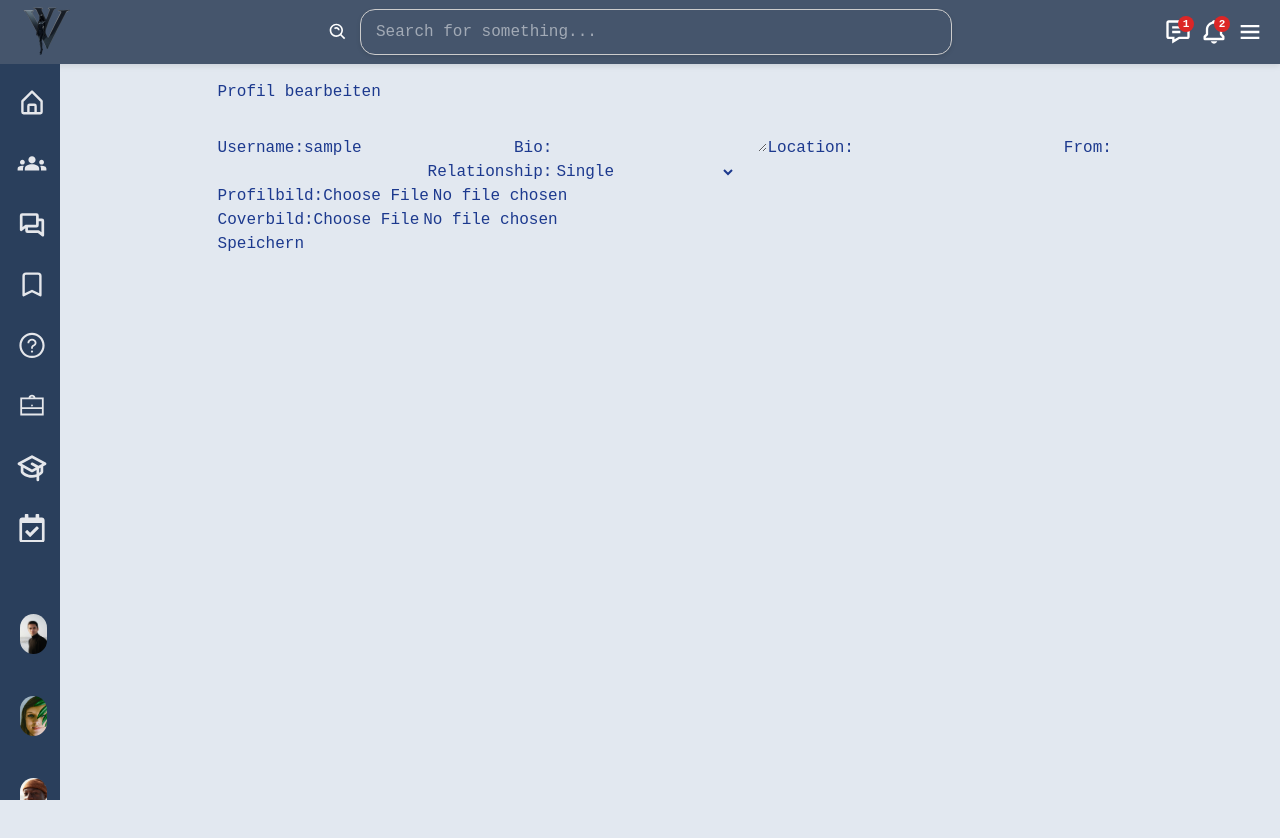
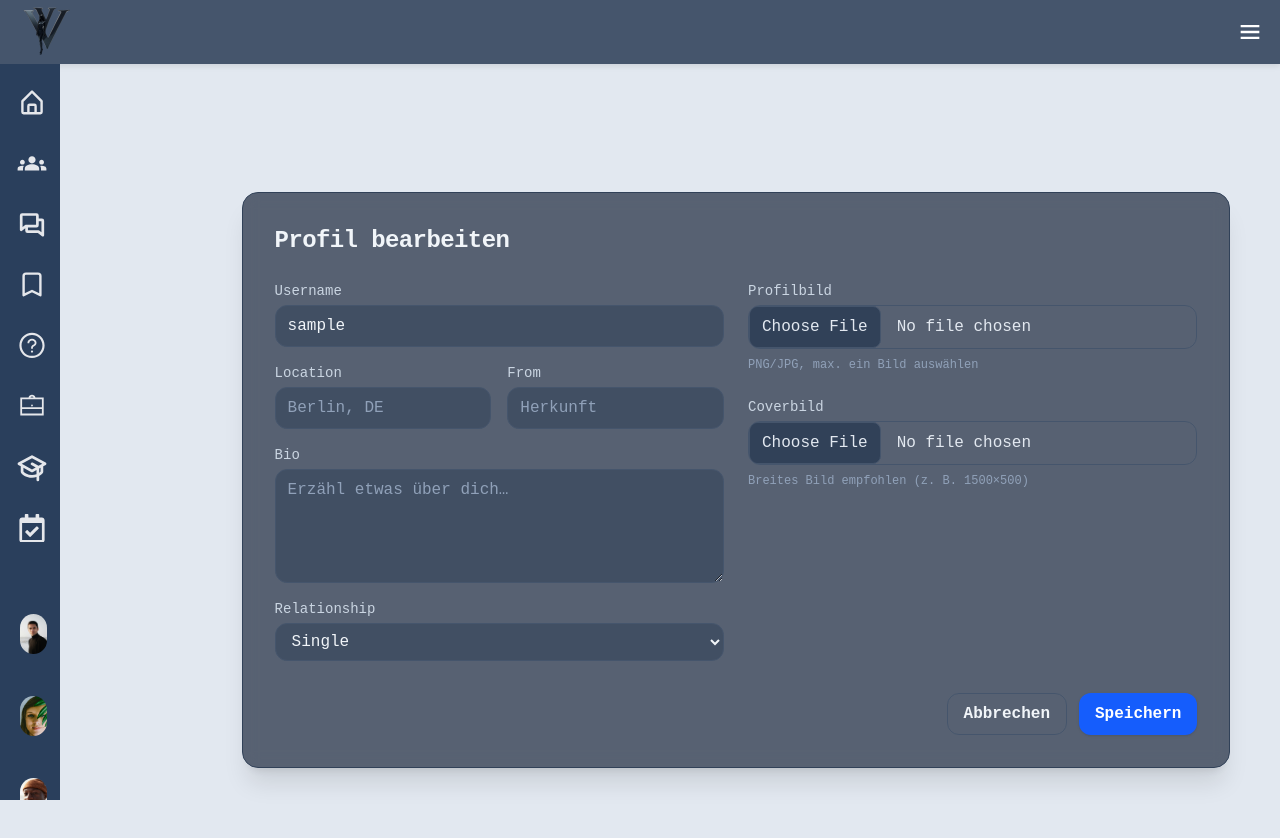
Before and after one commit to AndiBruehl/SocialMediaWebsite, a React (Vite) app in the folder client/: page /profile/1/edit in a window 1280 px wide. Shown: the top 838 px of the page. Before the commit the page ends 800 px from the top, so only its background shows below. Built offline with nearby package versions, Linux system fonts and the light colour scheme; sample sign-in values are in the browser's storage; a web font is replaced by a local one.

Commit message:
feat: add react-toastify for notifications; update profile edit form and styles; extend relationship options in user model

```diff
--- a/client/package.json
+++ b/client/package.json
@@ -17,7 +17,8 @@
     "react": "^19.1.0",
     "react-dom": "^19.1.0",
     "react-icons": "^5.5.0",
-    "react-router-dom": "^7.6.3"
+    "react-router-dom": "^7.6.3",
+    "react-toastify": "^11.0.5"
   },
   "devDependencies": {
     "@eslint/js": "^9.29.0",
--- a/client/src/App.jsx
+++ b/client/src/App.jsx
@@ -4,21 +4,20 @@ import { AuthContext } from "./context/AuthContext";
 import Pages from "./pages";
 import MainLayout from "./layout/MainLayout";
 import ProtectedRoute from "./ProtectedRoute";
+import { ToastContainer } from "react-toastify";
+import "react-toastify/dist/ReactToastify.css";
 
 function App() {
-  const { isFetching } = useContext(AuthContext); // Benutzer und Ladezustand aus dem AuthContext holen
+  const { isFetching } = useContext(AuthContext);
 
-  if (isFetching) {
-    return <div>Loading...</div>; // Ladeanzeige, wenn die Authentifizierung noch läuft
-  }
+  if (isFetching) return <div>Loading...</div>;
 
   return (
+    <>
       <Routes>
-      {/* Login/Registrierung ohne Layout */}
         <Route path="/signin" element={<Pages.SignIn />} />
         <Route path="/signup" element={<Pages.SignUp />} />
 
-      {/* Geschützte Routen */}
         <Route element={<MainLayout />}>
           <Route
             path="/"
@@ -46,9 +45,21 @@ function App() {
           />
         </Route>
 
-      {/* Optional: Fallback-Route */}
         <Route path="*" element={<Pages.NotFound />} />
       </Routes>
+
+      <ToastContainer
+        position="top-right"
+        autoClose={2500}
+        hideProgressBar={false}
+        newestOnTop
+        closeOnClick
+        pauseOnFocusLoss
+        draggable
+        pauseOnHover
+        theme="dark"
+      />
+    </>
   );
 }
 
--- a/client/src/components/Navbar/Navbar.jsx
+++ b/client/src/components/Navbar/Navbar.jsx
@@ -33,14 +33,14 @@ const Navbar = () => {
           <Logo />
         </div>
 
-        <div className="navbar-center">
+        {/* <div className="navbar-center">
           <SearchBar
             onSearch={(value) => console.log("Search triggered:", value)}
           />
-        </div>
+        </div> */}
 
         <div className="navbar-right gap-2">
-          <div className="relative">
+          {/* <div className="relative">
             <Link to="/messages">
               <BiMessageDetail className="icon-size" />
               <span className="notification-badge">1</span>
@@ -51,7 +51,7 @@ const Navbar = () => {
               <BiBell className="icon-size" />
               <span className="notification-badge">2</span>
             </Link>
-          </div>
+          </div> */}
           {isOpen ? (
             <BiX
               className="menu-icon icon-size"
--- a/client/src/components/RightPanel/RightPanel.jsx
+++ b/client/src/components/RightPanel/RightPanel.jsx
@@ -51,7 +51,7 @@ export const RightPanelProfile = ({ user }) => {
     1: "Single",
     2: "In a relationship",
     3: "Married",
-    4: "No comment",
+    4: "It's complicated",
   };
 
   return (
--- a/client/src/pages/ProfileEdit/ProfileEdit.css
+++ b/client/src/pages/ProfileEdit/ProfileEdit.css
@@ -1,44 +1,120 @@
-.profile-edit {
-  max-width: 500px;
-  margin: 0 auto;
-  padding: 2rem;
-  background-color: #fff;
-  border-radius: 12px;
-  box-shadow: 0 0 10px rgba(0, 0, 0, 0.1);
+.edit-profile-page {
+  display: grid;
+  place-items: center;
+  padding: 24px;
 }
 
-.profile-edit h2 {
-  text-align: center;
-  margin-bottom: 1.5rem;
+.card {
+  width: min(100%, 980px);
+  background: #111827;
+  color: #e5e7eb;
+  border: 1px solid #1f2937;
+  border-radius: 14px;
+  padding: 22px;
+  box-shadow: 0 10px 24px rgba(0, 0, 0, 0.25);
 }
 
-.profile-edit label {
-  display: block;
-  margin-top: 1rem;
+.title {
+  margin: 0 0 18px 0;
+  font-size: 1.4rem;
+  font-weight: 600;
 }
 
-.profile-edit input,
-.profile-edit textarea {
-  width: 100%;
-  padding: 0.5rem;
-  margin-top: 0.3rem;
-  border: 1px solid #ccc;
-  border-radius: 6px;
+.form-grid {
+  display: grid;
+  gap: 20px;
+  grid-template-columns: 1fr 1fr;
 }
 
-.profile-edit button {
-  margin-top: 1.5rem;
-  padding: 0.7rem;
-  width: 100%;
-  background-color: #1e90ff;
-  color: white;
-  border: none;
-  border-radius: 8px;
-  cursor: pointer;
+.form-section {
+  display: grid;
+  gap: 12px;
 }
 
-.message {
-  margin-top: 1rem;
-  text-align: center;
-  font-weight: bold;
+label {
+  font-size: 0.92rem;
+  color: #9ca3af;
 }
+
+input,
+textarea,
+select {
+  width: 100%;
+  border: 1px solid #374151;
+  background: #0b1220;
+  color: #e5e7eb;
+  border-radius: 10px;
+  padding: 10px 12px;
+  outline: none;
+}
+
+input:focus,
+textarea:focus,
+select:focus {
+  border-color: #2563eb;
+}
+
+.row-2 {
+  display: grid;
+  gap: 12px;
+  grid-template-columns: 1fr 1fr;
+}
+
+.image-field .image-picker {
+  border: 1px dashed #374151;
+  border-radius: 12px;
+  padding: 12px;
+  background: #0b1220;
+}
+
+.preview {
+  display: grid;
+  gap: 10px;
+  align-items: start;
+}
+
+.preview img {
+  width: 100%;
+  height: auto;
+  border-radius: 12px;
+  border: 1px solid #1f2937;
+}
+
+.hint {
+  font-size: 0.85rem;
+  color: #9ca3af;
+  margin: 6px 0 0;
+}
+
+.actions {
+  grid-column: 1 / -1;
+  display: flex;
+  justify-content: flex-end;
+  gap: 10px;
+  margin-top: 6px;
+}
+
+.btn-primary,
+.btn-secondary {
+  border: 1px solid transparent;
+  border-radius: 10px;
+  padding: 10px 14px;
+  cursor: pointer;
+  font-weight: 600;
+}
+
+.btn-primary {
+  background: #2563eb;
+  color: white;
+}
+
+.btn-primary:disabled {
+  opacity: 0.6;
+  cursor: default;
+}
+
+.btn-secondary {
+  background: transparent;
+  color: #e5e7eb;
+  border-color: #374151;
+}
--- a/client/src/pages/ProfileEdit/ProfileEdit.jsx
+++ b/client/src/pages/ProfileEdit/ProfileEdit.jsx
@@ -1,11 +1,11 @@
 import { useEffect, useState, useRef } from "react";
 import { useParams, useNavigate } from "react-router-dom";
-import axiosInstance from "../../utils/api/axiosInstance"; // ⬅️ oder je nach Pfad
-
-import "./ProfileEdit.css";
+import axiosInstance from "../../utils/api/axiosInstance";
+import { toast } from "react-toastify";
+import "react-toastify/dist/ReactToastify.css";
 
 const EditProfile = () => {
-  const { userId } = useParams(); // userId aus der URL
+  const { userId } = useParams();
   const navigate = useNavigate();
 
   const [formData, setFormData] = useState({
@@ -20,9 +20,10 @@ const EditProfile = () => {
   const [coverPreview, setCoverPreview] = useState(null);
   const [profileFile, setProfileFile] = useState(null);
   const [coverFile, setCoverFile] = useState(null);
+  const [saving, setSaving] = useState(false);
 
-  const profileInputRef = useRef();
-  const coverInputRef = useRef();
+  const profileInputRef = useRef(null);
+  const coverInputRef = useRef(null);
 
   const [localUser] = useState(() => {
     const raw = localStorage.getItem("user");
@@ -34,70 +35,77 @@ const EditProfile = () => {
     }
   });
 
-  console.log("📦 userId from URL:", userId);
-  console.log("🧠 localUser._id from localStorage:", localUser?._id);
-
   const token = localStorage.getItem("token");
-
-  // Beim ersten Mount: Zugriffsprüfung und Daten vorbefüllen
-  // useEffect(() => {
-  //   if (!localUser || localUser._id !== userId) {
-  //     alert("Unberechtigter Zugriff.");
-  //     navigate("/");
-  //     return;
-  //   }
-
-  //   setFormData({
-  //     username: localUser.username || "",
-  //     desc: localUser.desc || "",
-  //     location: localUser.location || "",
-  //     from: localUser.from || "",
-  //     relationship: localUser.relationship || 1,
-  //   });
-  // }, [userId, navigate, localUser]);
 
   useEffect(() => {
     if (!localUser || localUser._id !== userId) {
-      alert("Unberechtigter Zugriff.");
+      toast.error("Unberechtigter Zugriff.");
       navigate("/");
       return;
     }
-
     setFormData({
       username: localUser.username || "",
       desc: localUser.desc || "",
       location: localUser.location || "",
       from: localUser.from || "",
-      relationship: localUser.relationship || 1,
+      relationship: Number(localUser.relationship) || 1,
     });
   }, [userId, navigate, localUser]);
 
+  useEffect(() => {
+    return () => {
+      if (profilePreview) URL.revokeObjectURL(profilePreview);
+      if (coverPreview) URL.revokeObjectURL(coverPreview);
+    };
+  }, [profilePreview, coverPreview]);
+
   const handleChange = (e) => {
-    setFormData({ ...formData, [e.target.name]: e.target.value });
+    const { name, value } = e.target;
+    setFormData((prev) => ({
+      ...prev,
+      [name]: name === "relationship" ? Number(value) : value,
+    }));
   };
 
   const handleProfileChange = (e) => {
-    const file = e.target.files[0];
+    const file = e.target.files?.[0];
+    if (!file) return;
     setProfileFile(file);
     setProfilePreview(URL.createObjectURL(file));
   };
 
   const handleCoverChange = (e) => {
-    const file = e.target.files[0];
+    const file = e.target.files?.[0];
+    if (!file) return;
     setCoverFile(file);
     setCoverPreview(URL.createObjectURL(file));
   };
 
+  const clearProfileImage = () => {
+    setProfileFile(null);
+    if (profilePreview) URL.revokeObjectURL(profilePreview);
+    setProfilePreview(null);
+    if (profileInputRef.current) profileInputRef.current.value = "";
+  };
+
+  const clearCoverImage = () => {
+    setCoverFile(null);
+    if (coverPreview) URL.revokeObjectURL(coverPreview);
+    setCoverPreview(null);
+    if (coverInputRef.current) coverInputRef.current.value = "";
+  };
+
   const handleSubmit = async (e) => {
     e.preventDefault();
+    if (saving) return;
+    setSaving(true);
 
     const data = new FormData();
-    data.append("username", formData.username);
+    data.append("username", formData.username.trim());
     data.append("desc", formData.desc);
     data.append("location", formData.location);
     data.append("from", formData.from);
-    data.append("relationship", formData.relationship);
-
+    data.append("relationship", String(formData.relationship));
     if (profileFile) data.append("profilePicture", profileFile);
     if (coverFile) data.append("coverPicture", coverFile);
 
@@ -108,85 +116,193 @@ const EditProfile = () => {
           "Content-Type": "multipart/form-data",
         },
       });
-
-      alert("Profil aktualisiert.");
-      localStorage.setItem("user", JSON.stringify(res.data.user));
+      toast.success("Profil aktualisiert.");
+      localStorage.setItem("user", JSON.stringify(res.data.user || res.data));
       navigate(`/profile/${userId}`);
     } catch (err) {
       console.error(
         "❌ Fehler beim Update:",
         err?.response?.data || err.message
       );
-      alert(
+      toast.error(
         `Update fehlgeschlagen: ${err?.response?.data?.message || err.message}`
       );
+    } finally {
+      setSaving(false);
     }
   };
 
   return (
-    <div className="edit-profile-page">
-      <h2>Profil bearbeiten</h2>
-      <form onSubmit={handleSubmit} encType="multipart/form-data">
-        <label>Username:</label>
+    <div className="min-h-screen bg-slate-200 text-slate-100 flex items-center justify-center p-6">
+      <div className="w-full max-w-5xl bg-slate-800/70 backdrop-blur border border-slate-700 rounded-2xl shadow-xl p-6 md:p-8">
+        <h2 className="text-2xl font-bold tracking-tight mb-6">
+          Profil bearbeiten
+        </h2>
+
+        <form
+          onSubmit={handleSubmit}
+          encType="multipart/form-data"
+          className="grid grid-cols-1 md:grid-cols-2 gap-6"
+        >
+          {/* Left column — text fields */}
+          <div className="space-y-4">
+            <div>
+              <label className="block text-sm text-slate-300 mb-1">
+                Username
+              </label>
               <input
                 name="username"
                 value={formData.username}
                 onChange={handleChange}
                 required
+                placeholder="Dein Benutzername"
+                className="block w-full rounded-xl border border-slate-600 bg-slate-700/60 text-slate-100 placeholder-slate-400 px-3 py-2 outline-none focus:ring-2 focus:ring-blue-500 focus:border-blue-500"
               />
+            </div>
 
-        <label>Bio:</label>
-        <textarea name="desc" value={formData.desc} onChange={handleChange} />
-
-        <label>Location:</label>
+            <div className="grid grid-cols-1 sm:grid-cols-2 gap-4">
+              <div>
+                <label className="block text-sm text-slate-300 mb-1">
+                  Location
+                </label>
                 <input
                   name="location"
                   value={formData.location}
                   onChange={handleChange}
+                  placeholder="Berlin, DE"
+                  className="block w-full rounded-xl border border-slate-600 bg-slate-700/60 text-slate-100 placeholder-slate-400 px-3 py-2 outline-none focus:ring-2 focus:ring-blue-500 focus:border-blue-500"
                 />
+              </div>
+              <div>
+                <label className="block text-sm text-slate-300 mb-1">
+                  From
+                </label>
+                <input
+                  name="from"
+                  value={formData.from}
+                  onChange={handleChange}
+                  placeholder="Herkunft"
+                  className="block w-full rounded-xl border border-slate-600 bg-slate-700/60 text-slate-100 placeholder-slate-400 px-3 py-2 outline-none focus:ring-2 focus:ring-blue-500 focus:border-blue-500"
+                />
+              </div>
+            </div>
 
-        <label>From:</label>
-        <input name="from" value={formData.from} onChange={handleChange} />
+            <div>
+              <label className="block text-sm text-slate-300 mb-1">Bio</label>
+              <textarea
+                name="desc"
+                value={formData.desc}
+                onChange={handleChange}
+                rows={4}
+                placeholder="Erzähl etwas über dich…"
+                className="block w-full rounded-xl border border-slate-600 bg-slate-700/60 text-slate-100 placeholder-slate-400 px-3 py-2 outline-none focus:ring-2 focus:ring-blue-500 focus:border-blue-500 resize-y"
+              />
+            </div>
 
-        <label>Relationship:</label>
+            <div>
+              <label className="block text-sm text-slate-300 mb-1">
+                Relationship
+              </label>
               <select
                 name="relationship"
                 value={formData.relationship}
                 onChange={handleChange}
+                className="block w-full rounded-xl border border-slate-600 bg-slate-700/60 text-slate-100 px-3 py-2 outline-none focus:ring-2 focus:ring-blue-500 focus:border-blue-500"
               >
                 <option value={1}>Single</option>
                 <option value={2}>In a relationship</option>
-          <option value={3}>It's complicated</option>
+                <option value={3}>Married</option>
+                <option value={4}>It's complicated</option>
               </select>
+            </div>
+          </div>
 
+          {/* Right column — images */}
+          <div className="space-y-6">
             <div>
-          <label>Profilbild:</label>
+              <label className="block text-sm text-slate-300 mb-1">
+                Profilbild
+              </label>
               <input
                 type="file"
                 accept="image/*"
                 ref={profileInputRef}
                 onChange={handleProfileChange}
+                className="block w-full rounded-xl border border-slate-600 bg-transparent text-slate-200 file:mr-4 file:py-2 file:px-3 file:rounded-lg file:border file:border-slate-600 file:bg-slate-700 file:text-slate-200 hover:file:bg-slate-600"
               />
+              <p className="text-slate-400 text-xs mt-2">
+                PNG/JPG, max. ein Bild auswählen
+              </p>
               {profilePreview && (
-            <img src={profilePreview} alt="Preview" height="100" />
+                <div className="mt-3 space-y-2">
+                  <img
+                    src={profilePreview}
+                    alt="Profilbild-Vorschau"
+                    className="w-full rounded-xl border border-slate-600"
+                  />
+                  <button
+                    type="button"
+                    onClick={clearProfileImage}
+                    className="inline-flex items-center justify-center rounded-lg border border-slate-600 px-3 py-2 text-sm text-slate-100 hover:border-blue-500 transition"
+                  >
+                    Entfernen
+                  </button>
+                </div>
               )}
             </div>
 
             <div>
-          <label>Coverbild:</label>
+              <label className="block text-sm text-slate-300 mb-1">
+                Coverbild
+              </label>
               <input
                 type="file"
                 accept="image/*"
                 ref={coverInputRef}
                 onChange={handleCoverChange}
+                className="block w-full rounded-xl border border-slate-600 bg-transparent text-slate-200 file:mr-4 file:py-2 file:px-3 file:rounded-lg file:border file:border-slate-600 file:bg-slate-700 file:text-slate-200 hover:file:bg-slate-600"
               />
+              <p className="text-slate-400 text-xs mt-2">
+                Breites Bild empfohlen (z. B. 1500×500)
+              </p>
               {coverPreview && (
-            <img src={coverPreview} alt="Preview" height="100" />
+                <div className="mt-3 space-y-2">
+                  <img
+                    src={coverPreview}
+                    alt="Coverbild-Vorschau"
+                    className="w-full rounded-xl border border-slate-600"
+                  />
+                  <button
+                    type="button"
+                    onClick={clearCoverImage}
+                    className="inline-flex items-center justify-center rounded-lg border border-slate-600 px-3 py-2 text-sm text-slate-100 hover:border-blue-500 transition"
+                  >
+                    Entfernen
+                  </button>
+                </div>
               )}
             </div>
+          </div>
 
-        <button type="submit">Speichern</button>
+          {/* Actions */}
+          <div className="md:col-span-2 flex flex-col-reverse sm:flex-row gap-3 sm:justify-end pt-2">
+            <button
+              type="button"
+              onClick={() => navigate(-1)}
+              className="inline-flex items-center justify-center rounded-xl border border-slate-600 px-4 py-2 font-semibold text-slate-100 hover:border-blue-500 transition"
+            >
+              Abbrechen
+            </button>
+            <button
+              type="submit"
+              disabled={saving}
+              className="inline-flex items-center justify-center rounded-xl bg-blue-600 hover:bg-blue-500 disabled:opacity-60 disabled:cursor-not-allowed px-4 py-2 font-semibold text-white shadow"
+            >
+              {saving ? "Speichern…" : "Speichern"}
+            </button>
+          </div>
         </form>
+      </div>
     </div>
   );
 };
```
Also changed, not shown: 2 other files (tests, documents, lock files or other folders). Lines whose indentation alone changed are shown as unchanged.
